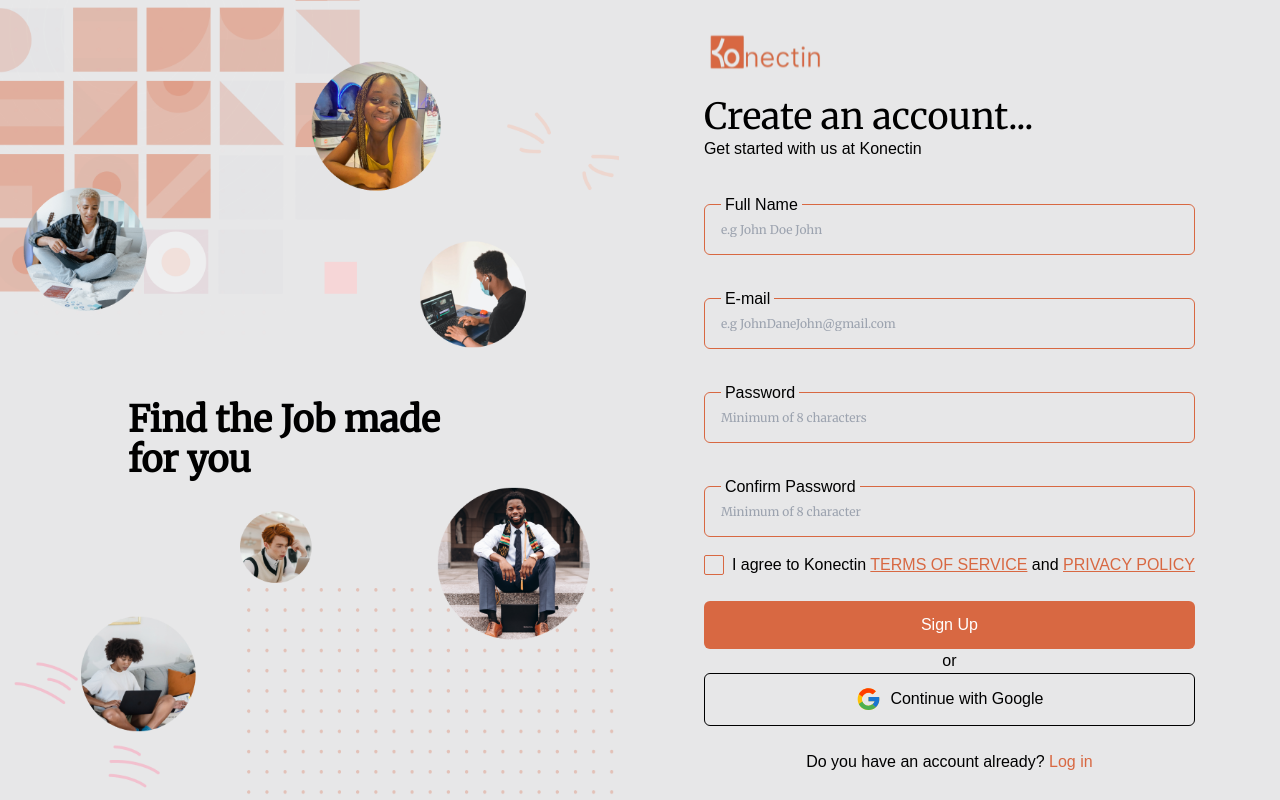
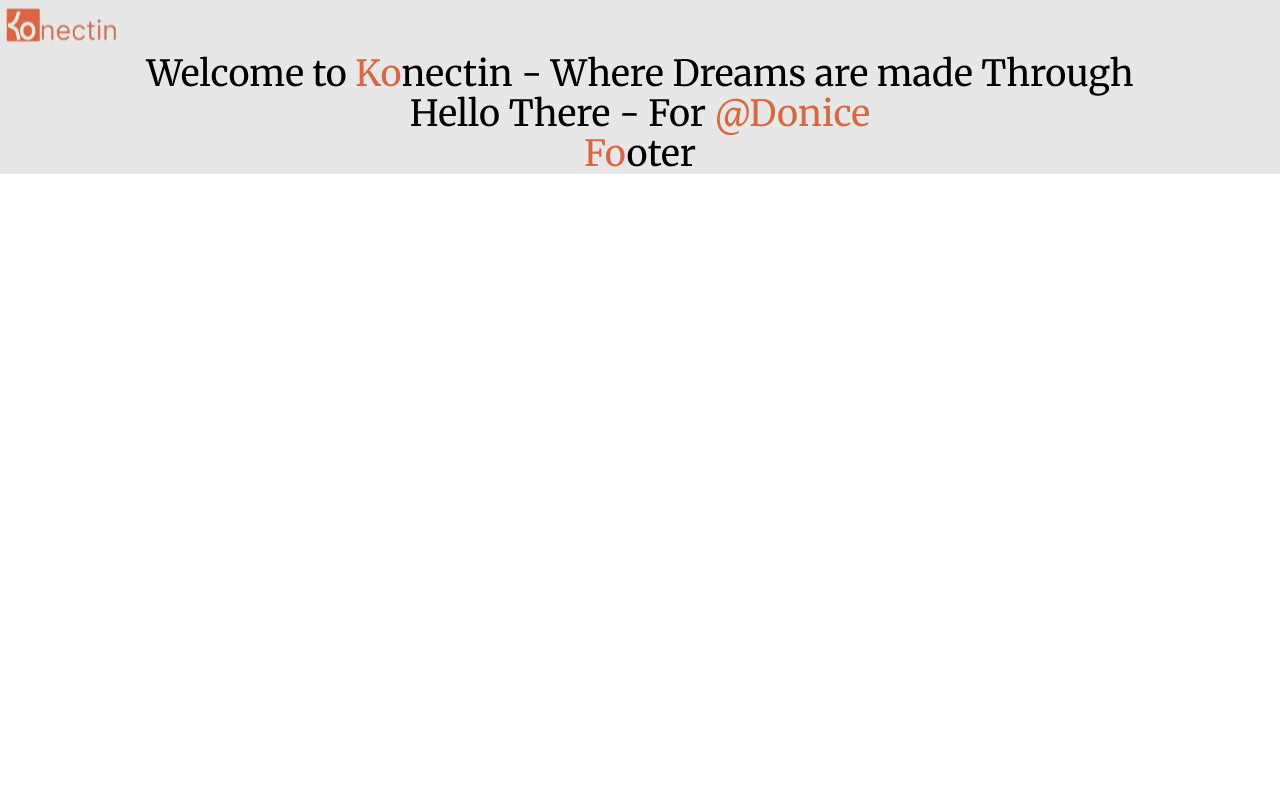
Before and after one commit to konnectintech/Konectin, a React (Vite) app: page / in a window 1280 px wide. Before the commit this address led to /signup. Built offline with nearby package versions, Linux system fonts and the light colour scheme.

Commit message:
Update to #8

```diff
--- a/package.json
+++ b/package.json
@@ -12,7 +12,7 @@
     "react": "^18.2.0",
     "react-dom": "^18.2.0",
     "react-icons": "^4.6.0",
-    "react-router-dom": "^5.3.4"
+    "react-router-dom": "^6.3.0"
   },
   "devDependencies": {
     "@types/react": "^18.0.17",
--- a/src/layouts/main/index.jsx
+++ b/src/layouts/main/index.jsx
@@ -1,9 +1,15 @@
+import Landing from "../../pages/landing";
+import { Routes, Route } from "react-router-dom";
+
 function Main() {
   return (
     <div>
       <h1 className="text-4xl text-center">
         Welcome to <font className="text-primaryBtn">Ko</font>nectin - Where
         Dreams are made Through
+        <Routes>
+          <Route path="/" element={<Landing />} />
+        </Routes>
       </h1>
     </div>
   );
--- a/src/middleware/signAuth/index.jsx
+++ b/src/middleware/signAuth/index.jsx
@@ -1,6 +1,5 @@
 import { useState } from "react";
 import { Navigate } from "react-router-dom";
-// import Sign from "../../pages/sign";
 
 // Create a Authenication Hook
 export const RequireAuth = ({ children }) => {
@@ -16,7 +15,7 @@
 
 // Create User logged Hook
 export function useLoginStatus() {
-  const [user, setUser] = useState(false);
+  const [user, setUser] = useState(true);
 
   // Function to change user to true when signed in
 
--- a/src/pages/landing/index.jsx
+++ b/src/pages/landing/index.jsx
@@ -0,0 +1,11 @@
+function Landing() {
+  return (
+    <div>
+      <p>
+        Hello There - For <a className="text-primaryBtn">@Donice</a>
+      </p>
+    </div>
+  );
+}
+
+export default Landing;
```
Also changed, not shown: 1 other file (tests, documents, lock files or other folders).
